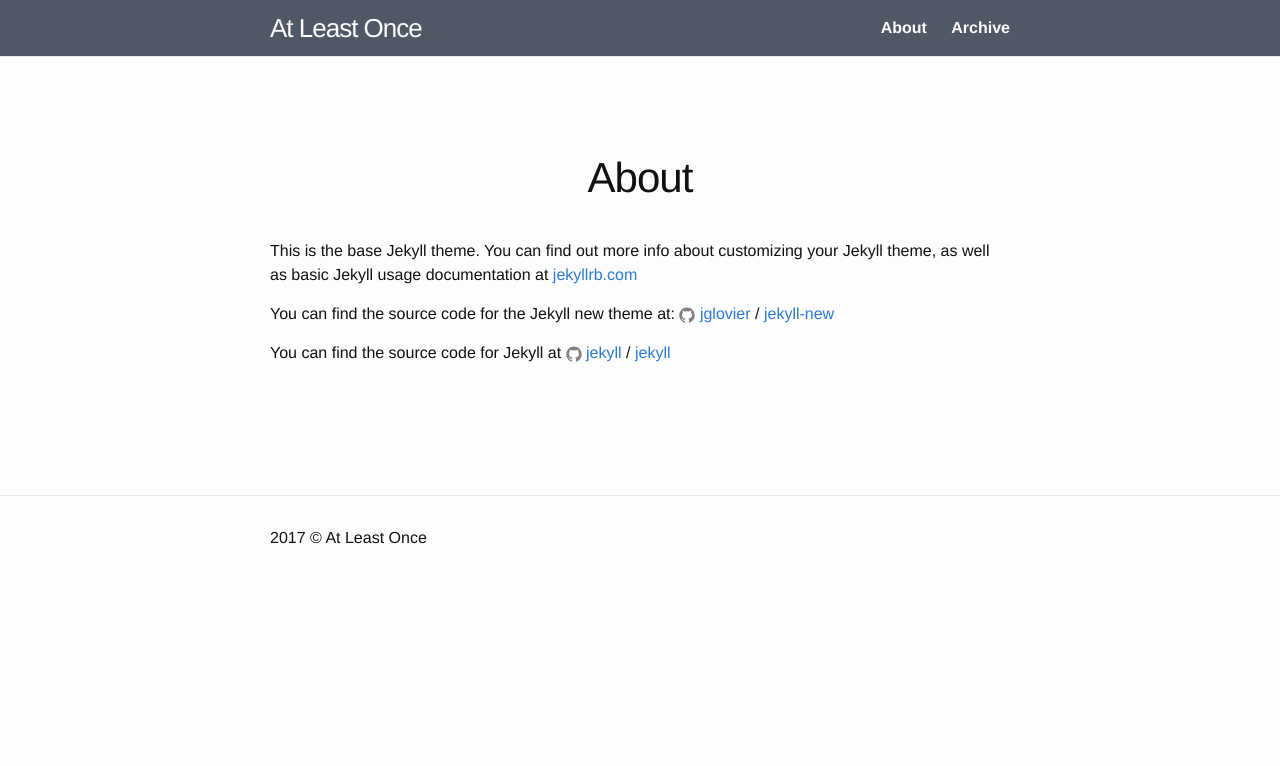
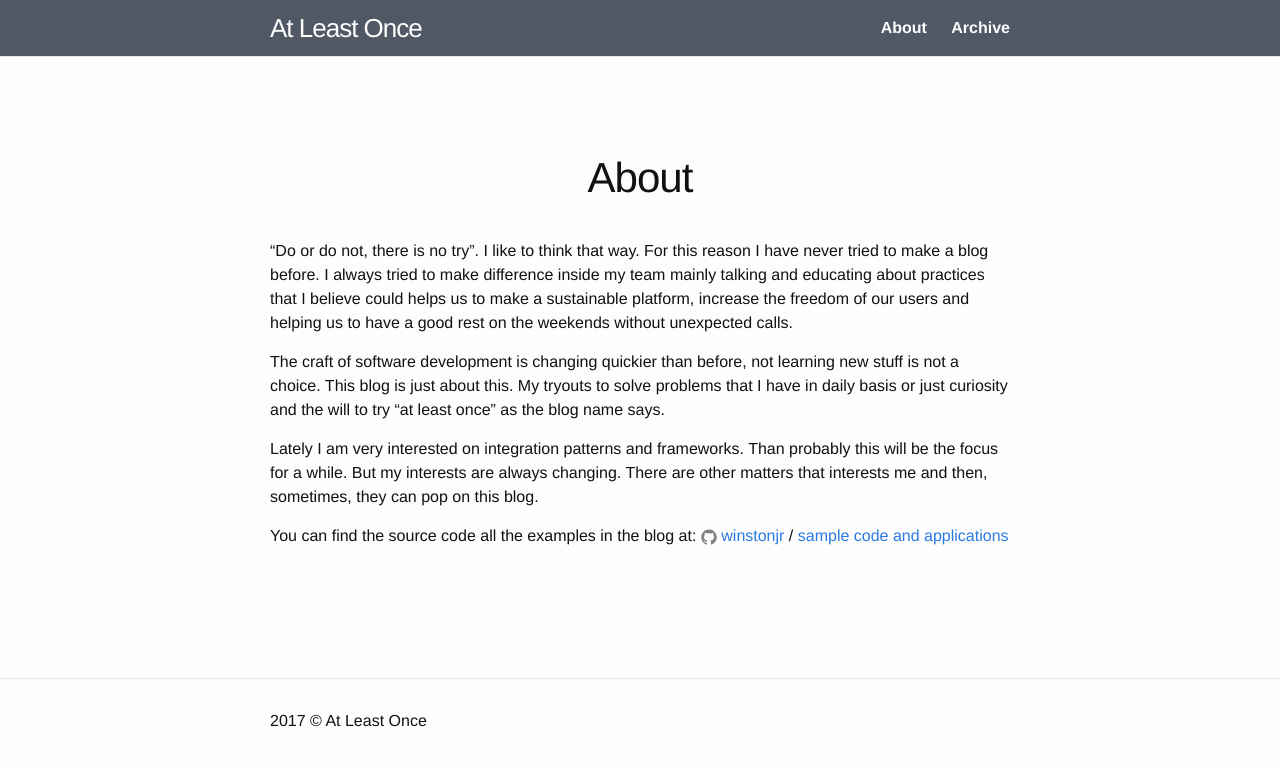
Before and after one commit to winstonjr/winstonjr.github.io, a Jekyll site: the page built from _pages/about.md, in a window 1280 px wide. Shown: the top 766 px of the page. Built offline with Jekyll 4.4.1, drawn with Linux system fonts in a browser that asks for light colours.

Commit message:
Mudança do texto do sobre

```diff
--- a/_pages/about.md
+++ b/_pages/about.md
@@ -4,12 +4,12 @@ title: About
 permalink: /about/
 ---
 
-This is the base Jekyll theme. You can find out more info about customizing your Jekyll theme, as well as basic Jekyll usage documentation at [jekyllrb.com](http://jekyllrb.com/)
+"Do or do not, there is no try". I like to think that way. For this reason I have never tried to make a blog before. I always tried to make difference inside my team mainly talking and educating about practices that I believe could helps us to make a sustainable platform, increase the freedom of our users and helping us to have a good rest on the weekends without unexpected calls.
 
-You can find the source code for the Jekyll new theme at:
-{% include icon-github.html username="jglovier" %} /
-[jekyll-new](https://github.com/jglovier/jekyll-new)
+The craft of software development is changing quickier than before, not learning new stuff is not a choice. This blog is just about this. My tryouts to solve problems that I have in daily basis or just curiosity and the will to try "at least once" as the blog name says.
 
-You can find the source code for Jekyll at
-{% include icon-github.html username="jekyll" %} /
-[jekyll](https://github.com/jekyll/jekyll)
+Lately I am very interested on integration patterns and frameworks. Than probably this will be the focus for a while. But my interests are always changing. There are other matters that interests me and then, sometimes, they can pop on this blog.
+
+You can find the source code all the examples in the blog at:
+{% include icon-github.html username="winstonjr" %} /
+[sample code and applications](https://github.com/winstonjr)
```
